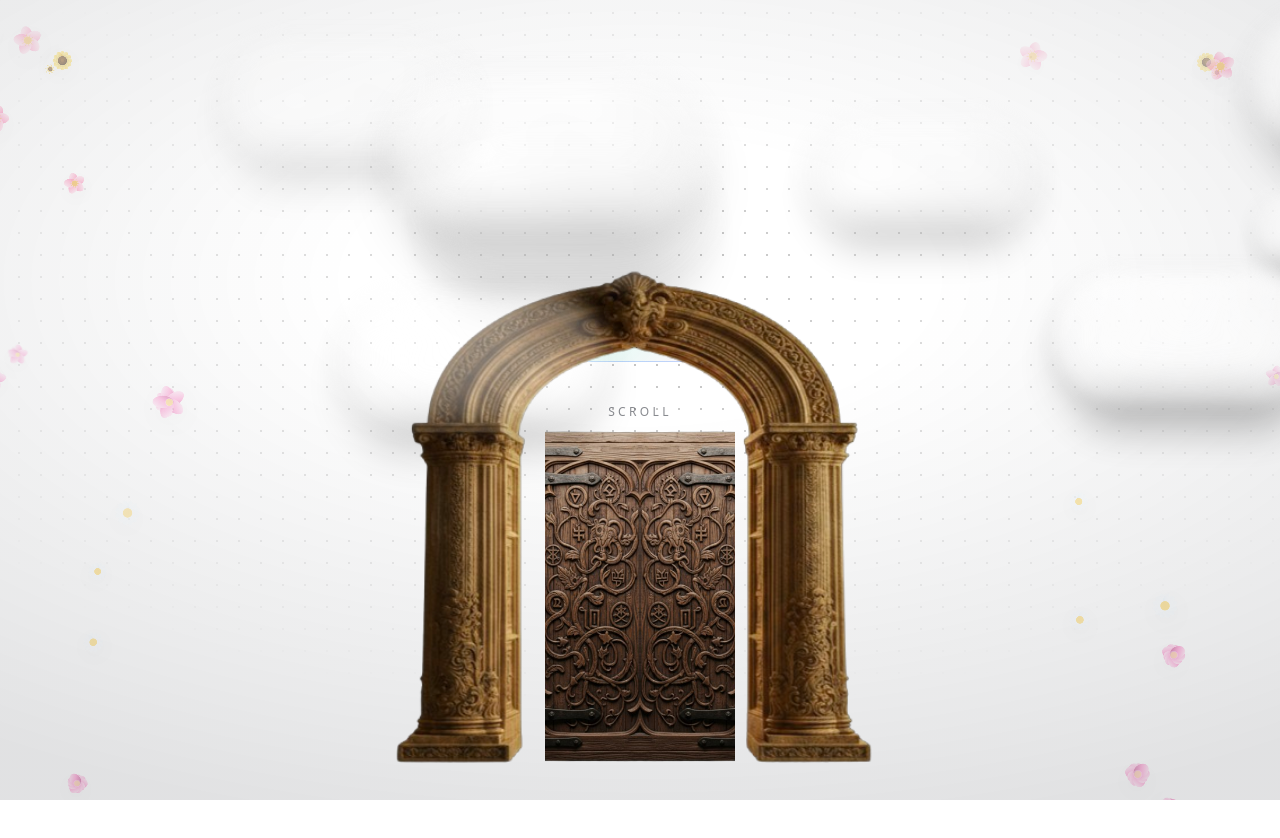
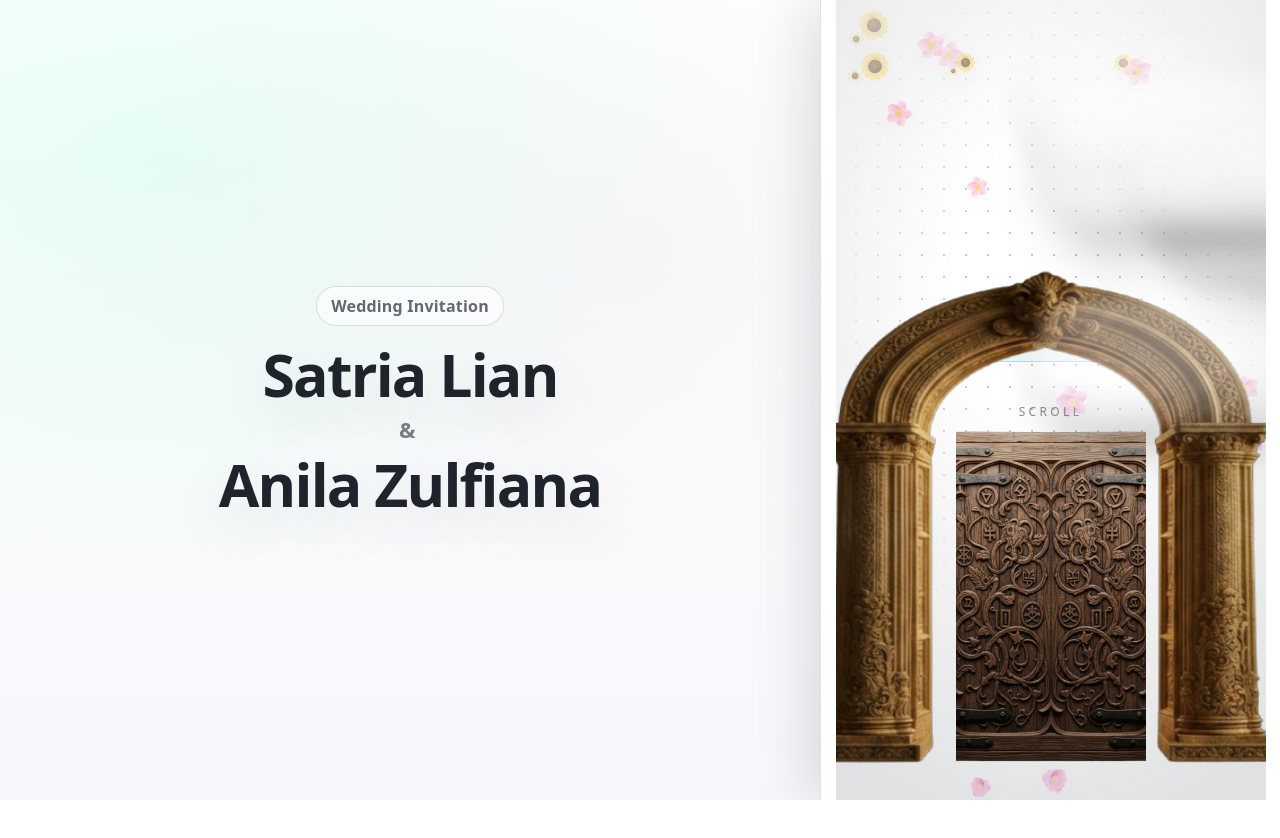
Before and after one commit to yurasera/FloWedding, a React (Vite) app: page / in a window 1280 px wide. Shown: the top 838 px of the page. After the commit the page ends 800 px from the top, so only its background shows below. Built offline with nearby package versions, Linux system fonts and the light colour scheme.

Commit message:
feat: implement desktop split-screen layout with fixed branding sidebar and mobile preview frame

```diff
--- a/src/App.jsx
+++ b/src/App.jsx
@@ -38,7 +38,21 @@ export default function App() {
   }, [coupleName]);
 
   return (
-    <div className="app" id="top">
+    <div className="layout" id="top">
+      <aside className="layout-left" aria-hidden="true">
+        <div className="layout-left__inner">
+          <div className="layout-left__label">Wedding Invitation</div>
+          <div className="layout-left__names">
+            <div className="layout-left__name">{invitation.couple.groom.name}</div>
+            <div className="layout-left__amp">&amp;</div>
+            <div className="layout-left__name">{invitation.couple.bride.name}</div>
+          </div>
+        </div>
+      </aside>
+
+      <div className="layout-right">
+        <div className="layout-phone">
+          <div className="app">
             <CoverHeader
               opened={opened}
               coupleName={coupleName}
@@ -51,7 +65,11 @@ export default function App() {
             <main className={`content ${opened ? "is-open" : ""}`}>
               <TopNav coupleName={coupleName} />
               <CoupleSection invitation={invitation} guestName={guestName} start={start} />
-        <EventSection invitation={invitation} start={start} onOpenCalendar={() => setOpenCalendar(true)} />
+              <EventSection
+                invitation={invitation}
+                start={start}
+                onOpenCalendar={() => setOpenCalendar(true)}
+              />
               <StorySection story={invitation.story} />
               <RsvpSection invitation={invitation} coupleName={coupleName} dateText={dateText} />
               <Footer coupleName={coupleName} />
@@ -71,5 +89,8 @@ export default function App() {
               </div>
             </Modal>
           </div>
+        </div>
+      </div>
+    </div>
   );
 }
--- a/src/styles.css
+++ b/src/styles.css
@@ -103,6 +103,103 @@ code {
 
 .app {
   min-height: 100%;
+}
+
+/* Desktop split layout: left (names), right (mobile frame) */
+.layout {
+  min-height: 100%;
+}
+
+.layout-left {
+  display: none;
+}
+
+.layout-right {
+  min-height: 100%;
+}
+
+.layout-phone {
+  width: 100%;
+}
+
+@media (min-width: 960px) {
+  body {
+    overflow: hidden;
+  }
+
+  .layout {
+    display: flex;
+    min-height: 100vh;
+  }
+
+  .layout-left {
+    display: flex;
+    flex: 1;
+    min-width: 0;
+    padding: 56px;
+    background: radial-gradient(1200px 700px at 20% 20%, rgba(124, 247, 212, 0.18), transparent 60%),
+      radial-gradient(1000px 640px at 75% 30%, rgba(255, 209, 230, 0.16), transparent 55%),
+      linear-gradient(180deg, rgba(255, 255, 255, 0.92), rgba(246, 247, 251, 0.96));
+  }
+
+  .layout-left__inner {
+    margin: auto;
+    max-width: 720px;
+    text-align: center;
+  }
+
+  .layout-left__label {
+    display: inline-flex;
+    align-items: center;
+    justify-content: center;
+    padding: 8px 14px;
+    border-radius: 999px;
+    border: 1px solid rgba(8, 12, 22, 0.12);
+    background: rgba(255, 255, 255, 0.6);
+    backdrop-filter: blur(10px);
+    color: rgba(8, 12, 22, 0.62);
+    font-weight: 700;
+    letter-spacing: 0.2px;
+  }
+
+  .layout-left__names {
+    margin-top: 18px;
+  }
+
+  .layout-left__name {
+    font-size: clamp(44px, 4.6vw, 82px);
+    font-weight: 900;
+    letter-spacing: -0.03em;
+    line-height: 1.02;
+    text-shadow: 0 18px 55px rgba(8, 12, 22, 0.12);
+  }
+
+  .layout-left__amp {
+    margin: 10px 0;
+    font-size: 22px;
+    font-weight: 850;
+    color: rgba(8, 12, 22, 0.52);
+    letter-spacing: 0.24em;
+  }
+
+  .layout-right {
+    width: 460px;
+    flex: 0 0 auto;
+    border-left: 1px solid rgba(8, 12, 22, 0.12);
+    background: #fff;
+    box-shadow: -14px 0 50px rgba(8, 12, 22, 0.12);
+    height: 100vh;
+    overflow: hidden;
+  }
+
+  .layout-phone {
+    width: 430px;
+    height: 100%;
+    margin: 0 auto;
+    overflow: auto;
+    overscroll-behavior: contain;
+    -webkit-overflow-scrolling: touch;
+  }
 }
 
 .cover {
```
Lines whose indentation alone changed are shown as unchanged.
